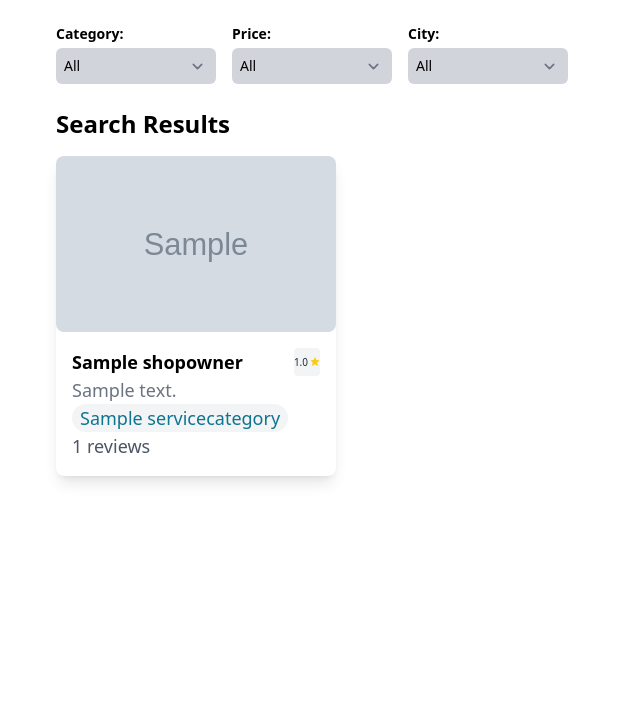
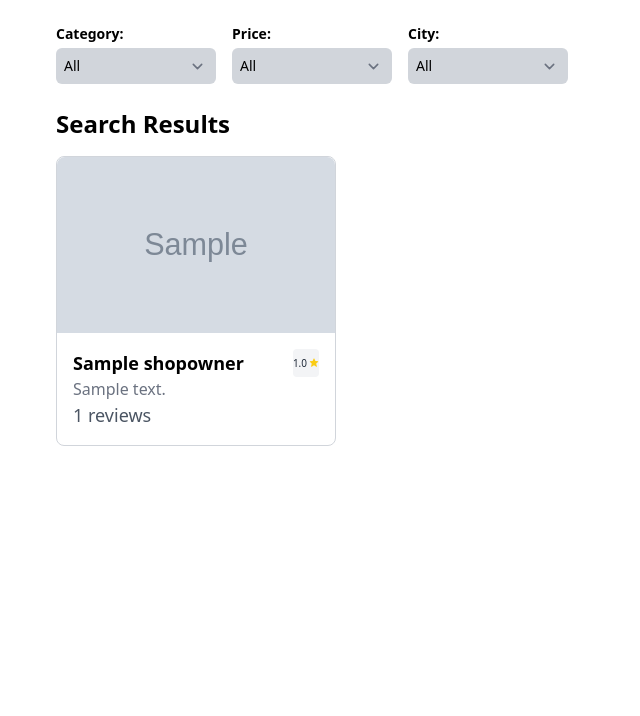
Before and after one commit to HarisKhann1/AuroNow, a Django app: page /search-results/ in a window 1280 px wide. Shown: the part 116-832 px from the top of the page, without its empty margins (0-640 px from the left). Run offline with Django 5.2, Linux system fonts and the light colour scheme; tables that the repository leaves empty hold one stand-in row (values such as "Sample post"); grey boxes marked "Sample" are stand-in pictures; some libraries are stand-ins or nearby versions.

Commit message:
seach page ui fixes

```diff
--- a/AuroNow/auroUser/templates/recently_views.html
+++ b/AuroNow/auroUser/templates/recently_views.html
@@ -72,7 +72,7 @@ document.addEventListener("DOMContentLoaded", function () {
     if (!shop.id) return;
     const card = document.createElement("a");
     card.href = `/shop/${shop.id}`;
-    card.className = `shop-card flex-none w-[calc(100%-24px)] sm:w-[calc(50%-24px)] md:w-[calc(33.33%-24px)] lg:w-[calc(25%-24px)]
+    card.className = `border border-gray-300 mb-2 shop-card flex-none w-[calc(100%-24px)] sm:w-[calc(50%-24px)] md:w-[calc(33.33%-24px)] lg:w-[calc(25%-24px)]
       bg-white rounded-lg overflow-hidden shadow-sm transition-transform duration-300 hover:scale-105 hover:shadow-md opacity-0 animate-fade-in`;
 
     const categoriesHTML = shop.categories?.length
--- a/AuroNow/auroUser/templates/search_results.html
+++ b/AuroNow/auroUser/templates/search_results.html
@@ -91,15 +91,15 @@
       {% for shop in results %}
       <a
         href="{% if shop.id %}{% url 'shop_detail' shop.id %}{% else %}#{% endif %}"
-        class="bg-white shadow-lg rounded-lg w-full max-w-xs duration-300 hover:scale-105"
+        class="border border-gray-300 bg-white rounded-lg w-full max-w-xs duration-300 hover:scale-105"
       >
         <!-- Show Images Inside Each Shop Block -->
         {% if shop.images %}
 
-        <img src="{{ shop.images.0 }}" alt="shop image" class="w-full h-28 md:h-40 lg:h-44 object-cover rounded-lg" />
+        <img src="{{ shop.images.0 }}" alt="shop image" class="w-full h-28 md:h-40 lg:h-44 object-cover rounded-t-lg" />
         {% else %}
         <!-- default shop image -->
-        <img class="w-full h-28 md:h-40 lg:h-44 object-cover rounded-lg" src="{% static 'shopImage/default_shop_image.jpg' %}" alt="default shop image"  >
+        <img class="w-full h-28 md:h-40 lg:h-44 object-cover rounded-t-lg" src="{% static 'shopImage/default_shop_image.jpg' %}" alt="default shop image"  >
          {% endif %}
 
         <div class="px-2 pb-2 md:px-4 md:pb-4 text-xs md:text-lg flex flex-col">
@@ -115,13 +115,9 @@
             </div>
           </div>
           {% comment %} Show Shop Address {% endcomment %}
-          <span class="text-gray-500">{{ shop.address }}</span>
+          <span class="text-gray-500 sm:hidden text-[10px]">{{ shop.address|truncatechars:40 }}</span>
+          <span class="hidden sm:block text-gray-500 md:text-base">{{ shop.address|truncatechars:40 }}</span>
           {% comment %} Show Shop Categories {% endcomment %}
-          <div class="flex flex-wrap gap-1 overflow-hidden">
-            {% for category in shop.categories %}
-              <p class="rounded-full text-cyan-700 bg-gray-100 inline-block px-2 truncate" title="{{ category }}">{{ category }}</p>
-            {% endfor %}
-          </div>
 
 
           <div class="flex justify-between mt-0 text-gray-600">
--- a/AuroNow/shops/views.py
+++ b/AuroNow/shops/views.py
@@ -69,7 +69,7 @@ def dashboard_signup_view(request):
             address=address,
             latitude=latitude,
             longitude=longitude,
-            city=city.lower(),
+            city=city.capitalize(),
         )
         shop_owner.set_password(password)
         shop_owner.save()
--- a/AuroNow/theme/static/css/dist/styles.css
+++ b/AuroNow/theme/static/css/dist/styles.css
@@ -2440,6 +2440,10 @@ select {
   line-height: 2.5rem;
 }
 
+.text-\[9px\] {
+  font-size: 9px;
+}
+
 .font-bold {
   font-weight: 700;
 }
```
